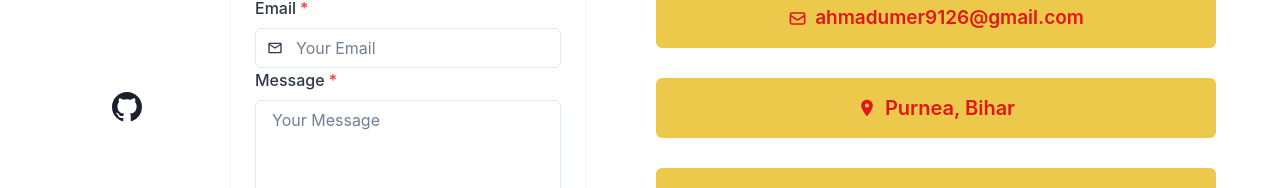
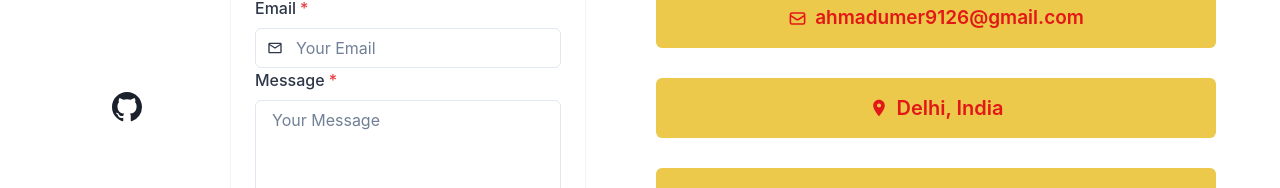
Before and after one commit to UmerAhmad9126/UmerAhmad9126.github.io, a React (Create React App) app: page / in a window 1280 px wide. Shown: the part 4475-4663 px from the top of the page. Built offline with nearby package versions, Linux system fonts and the light colour scheme.

Commit message:
update adress

```diff
--- a/src/Components/Contacts/Contacts.jsx
+++ b/src/Components/Contacts/Contacts.jsx
@@ -43,7 +43,7 @@ const Contacts = () => {
 
                     <Fade right cascade>
                         <Box>
-                            <Button mt="30px" leftIcon={<MdLocationOn />} fontSize={"20px"} color="#e21717" colorScheme={"yellow"} h="60px" w="100%">Purnea, Bihar</Button>
+                            <Button mt="30px" leftIcon={<MdLocationOn />} fontSize={"20px"} color="#e21717" colorScheme={"yellow"} h="60px" w="100%">Delhi, India</Button>
                         </Box>
                     </Fade>
 
```
